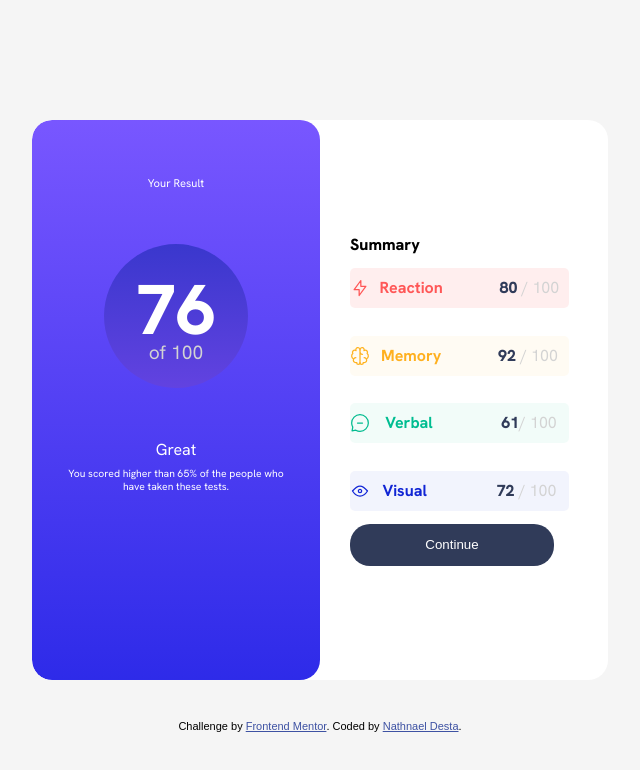
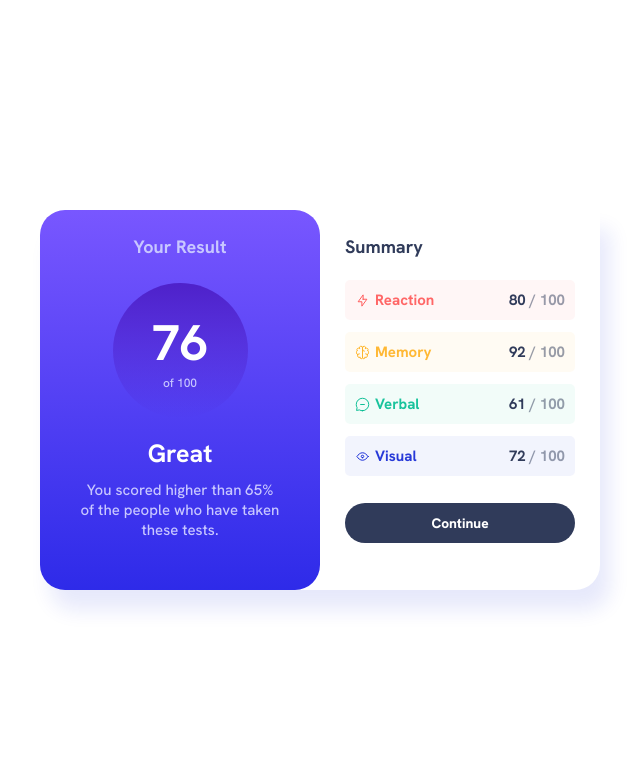
Before and after one commit to nathnael-desta/report, a plain HTML site: page index.html in a window 1280 px wide. Shown: the whole page, without its empty margins (320-960 px from the left). Drawn offline with Linux system fonts and the light colour scheme.

Commit message:
made it compatible with any size

```diff
--- a/index.html
+++ b/index.html
@@ -25,47 +25,98 @@
 </head>
 
 <body>
-  <div class="container">
-    <div class="content">
-      <div class="first">
-        <div class="result">Your Result</div>
-        <div class="circle">
-          <div class="score">76</div>
-          <div class="total">of 100</div>
+  <main class="container" role="main">
+    <div class="container-border">
+      <div class="result-container">
+        <div class="result">
+          <h1 class="your-result">Your Result</h1>
         </div>
-        <div class="grade">Great</div>
-        <div class="words">
-          You scored higher than 65% of the people who have taken these tests.
+        <div class="score">
+          <h2 class="marks-obtained">
+            76
+          </h2>
+          <h2 class="totalmarks">
+            of 100
+          </h2>
+        </div>
+        <div class="great">
+          <h2 class="great">
+            Great
+          </h2>
+        </div>
+        <div class="complement">
+          <p>
+            You scored higher than 65% of the people who have taken these tests.
+          </p>
+        </div>
+      </div>
+    </div>
+      <div class="summary-container">
+        <div class="summary">
+          <h1 class="summary">
+            Summary
+          </h1>
+        </div>
+        <div class="content-container">
+          <div class="reaction">
+            <h2 class="reaction-text">
+              <img src="./assets/images/icon-reaction.svg" alt="" class="icon">
+              Reaction
+            </h2>
+
+            <h3 class="overall">
+              <div class="scored">
+                <h3 class="scored">80</h3>
+              </div> / 100
+            </h3>
+          </div>
+
+          <div class="memory">
+            <h2 class="memory-text">
+              <img src="./assets/images/icon-memory.svg" alt="" class="icon">
+              Memory
+            </h2>
+
+            <h3 class="overall">
+              <div class="scored">
+                <h3 class="scored">92</h3>
+              </div> / 100
+            </h3>
+          </div>
+
+          <div class="verbal">
+            <h2 class="verbal-text">
+              <img src="./assets/images/icon-verbal.svg" alt="" class="icon">
+              Verbal
+            </h2>
+
+            <h3 class="overall">
+              <div class="scored">
+                <h3 class="scored">61</h3>
+              </div> / 100
+            </h3>
+          </div>
+
+          <div class="visual">
+            <h2 class="visual-text">
+              <img src="./assets/images/icon-visual.svg" alt="" class="icon">
+              Visual
+            </h2>
+
+            <h3 class="overall">
+              <div class="scored">
+                <h3 class="scored">72</h3>
+              </div> / 100
+            </h3>
+          </div>
+        </div>
+
+        <div class="continue">
+          Continue
         </div>
       </div>
 
-      <div class="second">
-        <div class="summary">Summary</div>
-        <div class="tests">
-          <div class="reaction">
-            <div class="images"><img src="./assets/images/icon-reaction.svg" alt=""></div><span class="test">Reaction</span> <span class="points">80</span> <span class="max">/ 100</span>
-          </div>
-          <div class="memory">
-            <div class="images"><img src="./assets/images/icon-memory.svg" alt=""></div><span class="test">Memory</span> <span class="points">92</span> <span class="max">/ 100</span>
-          </div>
-          <div class="verbal">
-            <div class="images"><img src="./assets/images/icon-verbal.svg" alt=""></div><span class="test">Verbal</span> <span class="points">61</span><span class="max">/ 100</span>
-          </div>
-          <div class="visual">
-            <div class="images"><img src="./assets/images/icon-visual.svg" alt=""></div><span class="test">Visual</span> <span class="points">72</span> <span class="max">/ 100</span>
-          </div>
-        </div>
-        <div >
-          <button class="continue">Continue</button>
-        </div>
-      </div>
-    </div>
-    <div class="attribution">
-      Challenge by
-      <a href="https://www.frontendmentor.io?ref=challenge" target="_blank">Frontend Mentor</a>. Coded by <a
-        href="#">Nathnael Desta</a>.
-    </div>
-  </div>
+  </main>
 </body>
 
 </html>
--- a/style.css
+++ b/style.css
@@ -11,278 +11,243 @@
     src: url(./assets/fonts/static/HankenGrotesk-Bold.ttf);
 }
 
-html, body {
-    margin: 0;
-    height: 100%;
-    overflow: hidden
-}
 
 * {
-    max-height: 100vh;
-}
-
-body {
-    background-color: rgb(245, 245, 245);
-    font-family: hanken;
-
-
+    box-sizing: border-box; /* you should add this to set the sizes of the boxes acurately*/
+    margin: 0;
+    padding: 0;
+    font-size: 62.5%;
 }
 
 
+body {
+    font-family: hanken;
+    height: 100vh;
+    display: flex; /* start flex from the beginning*/
+    justify-content: center;
+    align-items: center;
+}
+
+/* Container Start  */
 .container {
-    position: relative;
-    height: 100vh;
     display: flex;
     justify-content: center;
     align-items: center;
-
-
-
-
+    flex-wrap: wrap; /* to make content not leave the container but go to next line*/
+    width: max-content; /* uses the max regardless if it fits*/
+    height: fit-content;/* like max-content but wraps if it goes longer than available*/
+    /* the two divs will be left and right till the max width is reached then it will be top and bottom*/
+    border-top-left-radius: 2.5rem;
+    border-bottom-left-radius: 2.5rem;
+    border-bottom-right-radius: 2.5rem;
+    box-shadow: 1rem 2rem 2rem hsl(234, 85%, 45%, 0.1);
 }
 
-.content {
-    position: relative;
-    margin: 0;
-    padding: 0;
+.result-container {
     display: flex;
-    justify-content: center;
+    flex-direction: column;
+    background: linear-gradient(hsl(252, 100%, 67%), hsl(241, 81%, 54%));
     align-items: center;
-    background-color: white;
-    width: 45%;
-    height: 70%;
-    border-radius: 20px;
-    overflow: hidden;
-
-
-
+    height: 38rem;
+    width: 28rem; /* now that we have set the height and width the container width and height will fit max content*/
+    border-radius: 2.5rem;
 }
 
-.first {
-    position: absolute;
+.summary-container {
+    display: flex;
+    flex-direction: column;
+    border-bottom-right-radius: 2.5rem;
+    height: 38rem;
+    width: 28rem;
+    padding: 0rem 2.5rem;
+}
+
+/* Container end  */
+
+/* result-contents start  */
+
+h1.your-result {
+    color: hsl(241, 100%, 89%);
+    font-size: 1.8Rem;
+    margin-top: 2.5Rem;
+    margin-bottom: 2.5Rem;
+    font-weight: 700;
+}
+
+.score {
     display: flex;
     flex-direction: column;
     justify-content: center;
     align-items: center;
-    background-image: linear-gradient(hsl(252, 100%, 67%),hsl(241, 81%, 54%));
-    height: 300px;
-    border-radius: 20px;
-    color: white;
-    width: 50%;
-    height: 100%;
-    left: 0;
-
-
+    background: linear-gradient(hsla(256, 72%, 46%, 1), hsla(241, 72%, 46%, 0));
+    border-radius: 50%;
+    width: 13.5rem;
+    height: 13.5rem;
 }
 
-.circle {
-    position: absolute;
-    top: 20%;
-    width: 50%;
-    top: 35%;
-    left: 50%;
-    transform: translate(-50%, -50%);
-    aspect-ratio: 1 / 1;
-    border-radius: 50%;
-    background-image: linear-gradient( hsl(241, 60%, 51%)  ,hsl(252, 72%, 57%));
-
+h2.marks-obtained {
+    font-size: 5rem;
+    color: hsl(0, 0%, 100%);
 }
 
-.score {
-    position: absolute;
-    top: 45%;
-    left: 50%;
-    transform: translate(-50%, -50%);
-    font-family: big;
-    font-size: calc(5.5vw);
+h2.totalmarks {
+    font-size: 1.2rem;
+    color: hsl(241, 100%, 89%);
+    font-weight: 500;
 }
 
-.total {
-    position: absolute;
-    top: 75%;
-    left: 50%;
-    transform: translate(-50%, -50%);
-    font-size: calc(1.5vw);
-    color: lightgray;
+h2.great {
+    margin-top: 1.875rem;
+    font-size: 2.5rem;
+    color: hsl(0, 0%, 100%);
 }
 
-.result {
-    position: absolute;
-    top:10%;
-    font-size: 0.7rem;
+p {
+    font-size: 1.5rem;
+    color: hsl(241, 100%, 89%);
+    text-align: center;
+    padding: 0rem 4rem;
+    margin-top: 1rem;
+    font-weight: 500;
 }
 
+/* result-contents end  */
+/* summary-content start  */
 
-.grade {
-    position: absolute;
-    top: 57%
+h1.summary{
+    font-size: 1.8rem;
+    margin-top: 2.5rem;
+    margin-bottom: 1rem;
+    font-weight: 700;
+    color: hsl(224, 30%, 27%);
 }
 
-.words {
-    position: relative;
+img.icon {
+    width: 1.5rem;
+    margin-right: 0.5rem;
+}
+
+.content-container {
+    display: flex;
+    flex-direction: column;
+    justify-content: space-evenly;
+    height: 22rem;
+}
+
+h3.overall {
+    text-align: end;
+    margin-right: 1rem;
+    font-size: 1.5rem;
+    color: hsl(224, 30%, 27%, 0.5);
+}
+
+.scored {
+    display: inline;
+    font-size: 1.5rem;
+    color: hsl(224, 30%, 27%);
+}
+
+.reaction {
+    display: flex;
+    justify-content: space-between;
+    align-items: center;
+    background-color: hsla(0, 100%, 67%, 0.05);
+    height: 4rem;
+    width: 100%;
+    border-radius: 0.5rem;
+}
+
+h2.reaction-text {
     display: flex;
     justify-content: center;
     align-items: center;
-    top: 80px;
-    font-size: 0.65rem;
-    margin: 30px;
-    text-align: center;
-    overflow: none;
-
+    text-align: start;
+    font-size: 1.5rem;
+    color: hsl(0, 100%, 67%, 0.9);
+    margin-left: 1rem;
 }
 
-.second {
-    position: absolute;
+.memory {
+    background-color: hsla(39, 100%, 56%, 0.05);
     display: flex;
-    flex-direction: column;
-    justify-content: center;
-    align-items:start;
-    padding: 30px;
-    height: 300px;
-    border-radius: 20px;
-    width: 50%;
-    height: 100%;
-    left: 50%;
-
+    justify-content: space-between;
+    align-items: center;
+    height: 4rem;
+    width: 100%;
+    border-radius: 0.5rem;
 }
 
-
-.summary {
-    font-family: big;
-    top: 15%;
-
-}
-
-.tests {
-    width: 95%;
-    display: grid ;
-
-}
-
-.test {
-    position: relative;
-    right: 12%;
-    font-weight: bold;
-}
-
-.points {
-    position: relative;
-    color: rgb(48, 59, 89);
-    font-family: big;
-    left: 12%;
-
-}
-
-
-.tests .max {
-    color: lightgray;
-    position: relative;
-    left: 12%;
-}
-
-.images {
+h2.memory-text {
     display: flex;
     justify-content: center;
     align-items: center;
-}
-.images {
-    display: inline;
-    position: relative;
-    top: 25%;
-}
-
-.reaction {
-    background-color: hsla(0, 100%, 67%, 0.1);
-    color: hsl(0, 100%, 67%);
-    border-radius: 5px;
-    margin: 5% 5% 5% 0;
-    height: 40px;
-    width: 80%;
-    text-align: center;
-    line-height: 40px;
-
-}
-
-.memory {
-    background-color: hsla(39,100%,56%, 0.05);
-    color: hsl(39, 100%, 56%);
-    border-radius: 5px;
-    margin: 5% 5% 5% 0;
-    height: 40px;
-    width: 80%;
-    text-align: center;
-    line-height: 40px;
+    text-align: start;
+    font-size: 1.5rem;
+    color: hsl(39, 100%, 56%, 0.9);
+    margin-left: 1rem;
 }
 
 .verbal {
-    position: relative;
+    background-color: hsla(166, 100%, 37%, 0.05);
     display: flex;
-    background-color: hsla(166,100%,37%, 0.05);
-    color: hsl(166, 100%, 37%);
-    border-radius: 5px;
-    margin: 5% 5% 5% 0;
-    height: 40px;
-    width: 80%;
-    text-align: center;
-    line-height: 40px;
-
-}
-.verbal .test {
-    padding-left: 19%;
+    justify-content: space-between;
+    align-items: center;
+    height: 4rem;
+    width: 100%;
+    border-radius: 0.5rem;
 }
 
-.verbal .points {
-    padding-left: 7.25%;
+h2.verbal-text {
+    display: flex;
+    justify-content: center;
+    align-items: center;
+    text-align: start;
+    font-size: 1.5rem;
+    color: hsl(166, 100%, 37%, 0.9);
+    margin-left: 1rem;
 }
 
 .visual {
-    background-color: hsla(234,85%,45%, 0.05);
-    color: hsl(234, 85%, 45%);
-    border-radius: 5px;
-    margin: 5% 5% 5% 0;
-    height: 40px;
-    text-align: center;
-    line-height: 40px;
-    width: 80%;
+    background-color: hsla(234, 85%, 45%, 0.05);
+    display: flex;
+    justify-content: space-between;
+    align-items: center;
+    height: 4rem;
+    width: 100%;
+    border-radius: 0.5rem;
 }
 
-.visual .test {
-    padding-right: 5%;
-}
-
-.visual .points {
-    padding-left: 1%;
+h2.visual-text {
+    display: flex;
+    justify-content: center;
+    align-items: center;
+    text-align: start;
+    font-size: 1.5rem;
+    color: hsl(234, 85%, 45%, 0.9);
+    margin-left: 1rem;
 }
 
 .continue {
-    background-color: rgb(48,59,89);
-    color: white;
-    bottom: 10%;
-    width: 312%;
-    border: none;
-    text-align: center;
-    text-decoration: none;
-    border-radius: 20px;
-    line-height: 40px;
+    display: flex;
+    justify-content: center;
+    align-items: center;
+    background-color: hsl(224, 30%, 27%);
+    height: 4rem;
+    border-radius: 2.5rem;
+    color: hsl(0, 0%, 100%);
+    font-size: 1.375rem;
+    margin-top: 1.5rem;
+    font-weight: 800;
     cursor: pointer;
-
 }
 
-button:hover {
-    background-color: hsl(252, 72%, 57%);
-}
-img {
-    float: left;
+.continue:hover {
+    transition: ease-in 0.3s; /* to change the color of the button slowly*/
+    background-color: hsl(234, 85%, 45%);
 }
 
-
-
-.attribution {
-    font-family: sans-serif;
-    margin: 0 auto;
-    position: absolute;
-    bottom: 2.5rem;
-    width: 100%;
-    height: 2.5rem;
-
+@media screen and (max-width:599px) {
+    .container {
+        width: min-content; /* changed from width: max-content;*/
+    }
 }
```
